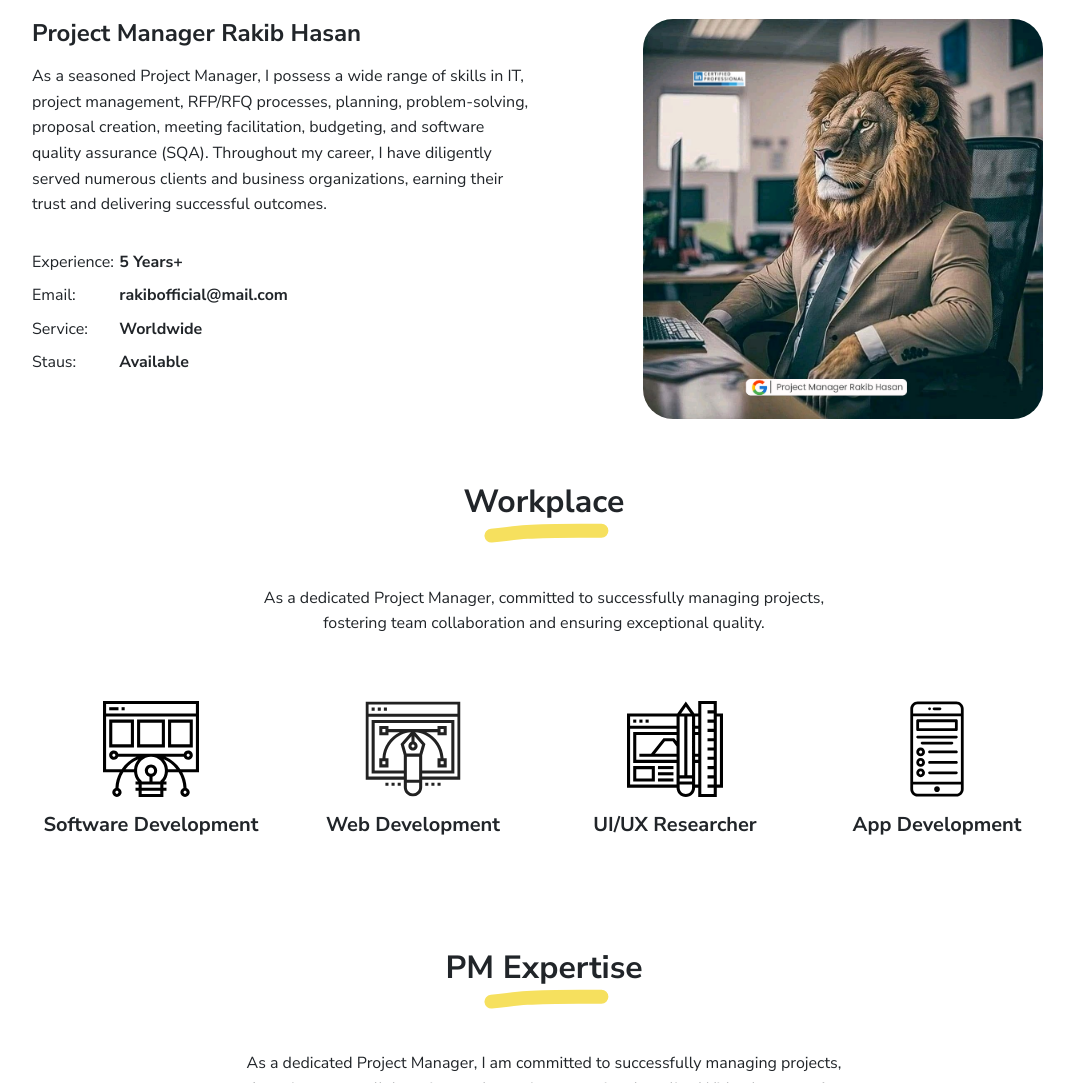
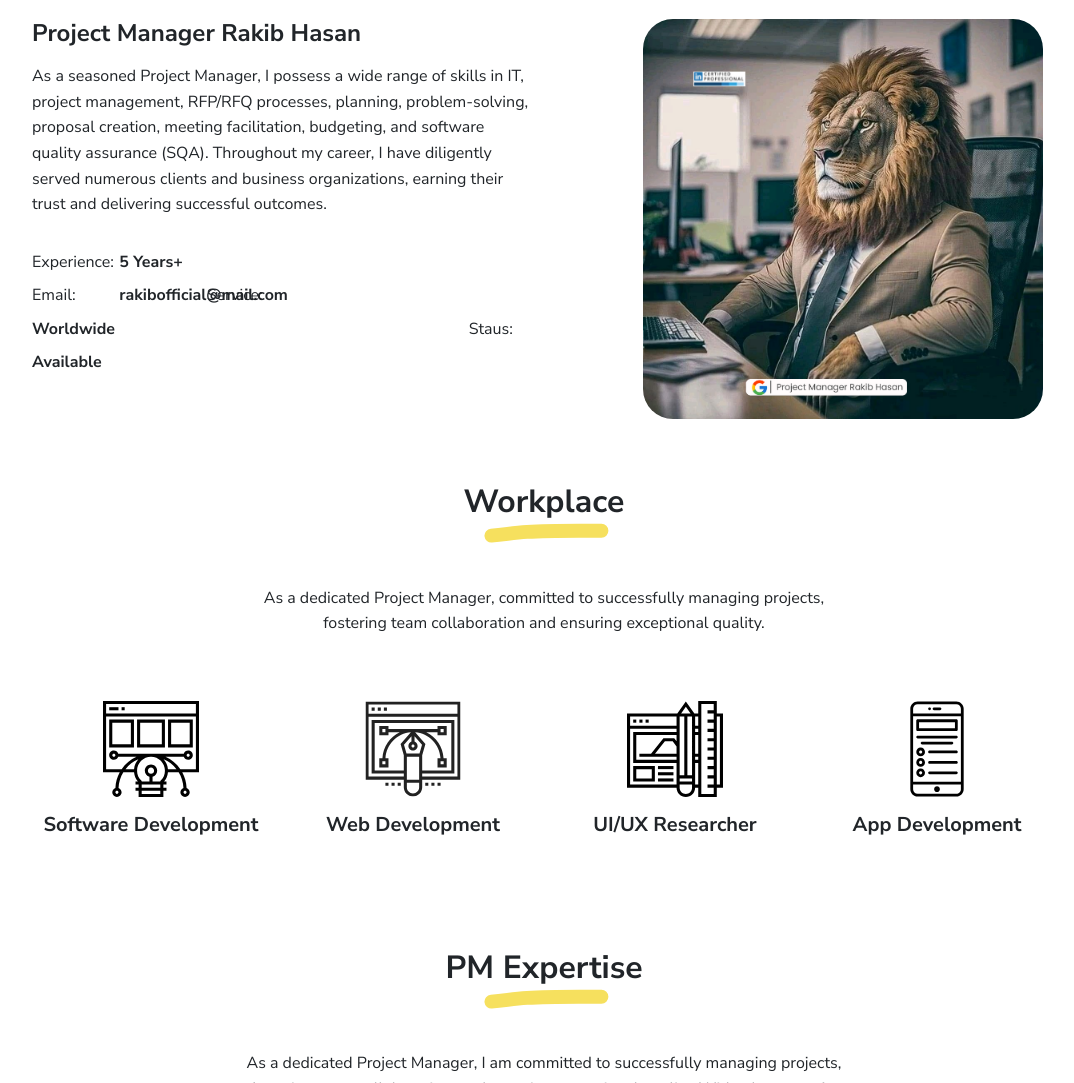
Before and after one commit to prorakib/pmrakib.github.io, a plain HTML site: page index.html in a window 1280 px wide. Shown: the part 815-1898 px from the top of the page, without its empty margins (96-1170 px from the left). Drawn offline with Linux system fonts and the light colour scheme.

Commit message:
Update index.html

```diff
--- a/index.html
+++ b/index.html
@@ -88,7 +88,7 @@
           <div class="col-sm-2">
             <div class="pb-1">Email:</div>
           </div>
-          <div class="col-sm-10">
+          <div class="col-sm-2">
             <div class="pb-1 fw-bolder">rakibofficial@mail.com</div>
           </div>
           <div class="col-sm-2">
```
